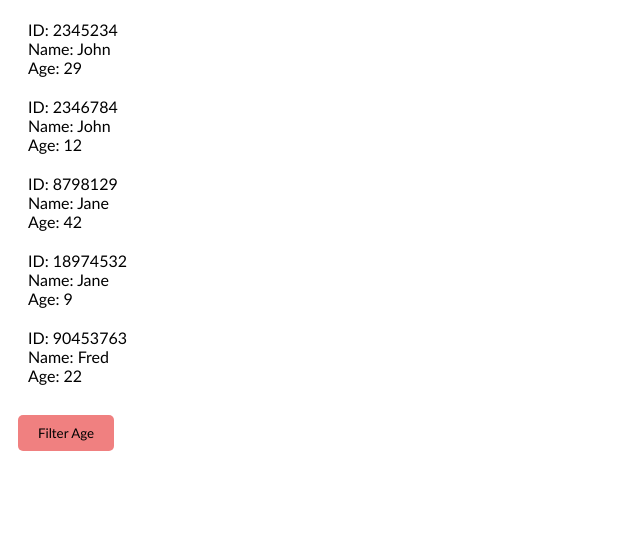
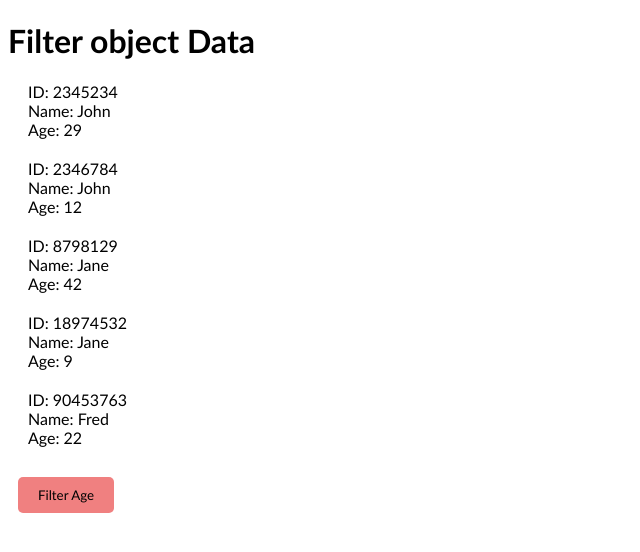
Before and after one commit to Basit-Dev/filter-object-data, a plain HTML site: page index.html in a window 1280 px wide. Shown: the whole page, without its empty margins (0-640 px from the left). Drawn offline with Linux system fonts and the light colour scheme.

Commit message:
added heading

```diff
--- a/index.html
+++ b/index.html
@@ -8,6 +8,7 @@
     <title>Document</title>
 </head>
 <body>
+    <h1>Filter object Data</h1>
     <section id="container"></section>
     <button id="btn" class="btn-cta">Filter Age</button>
     <script src="index.js"></script>
```
